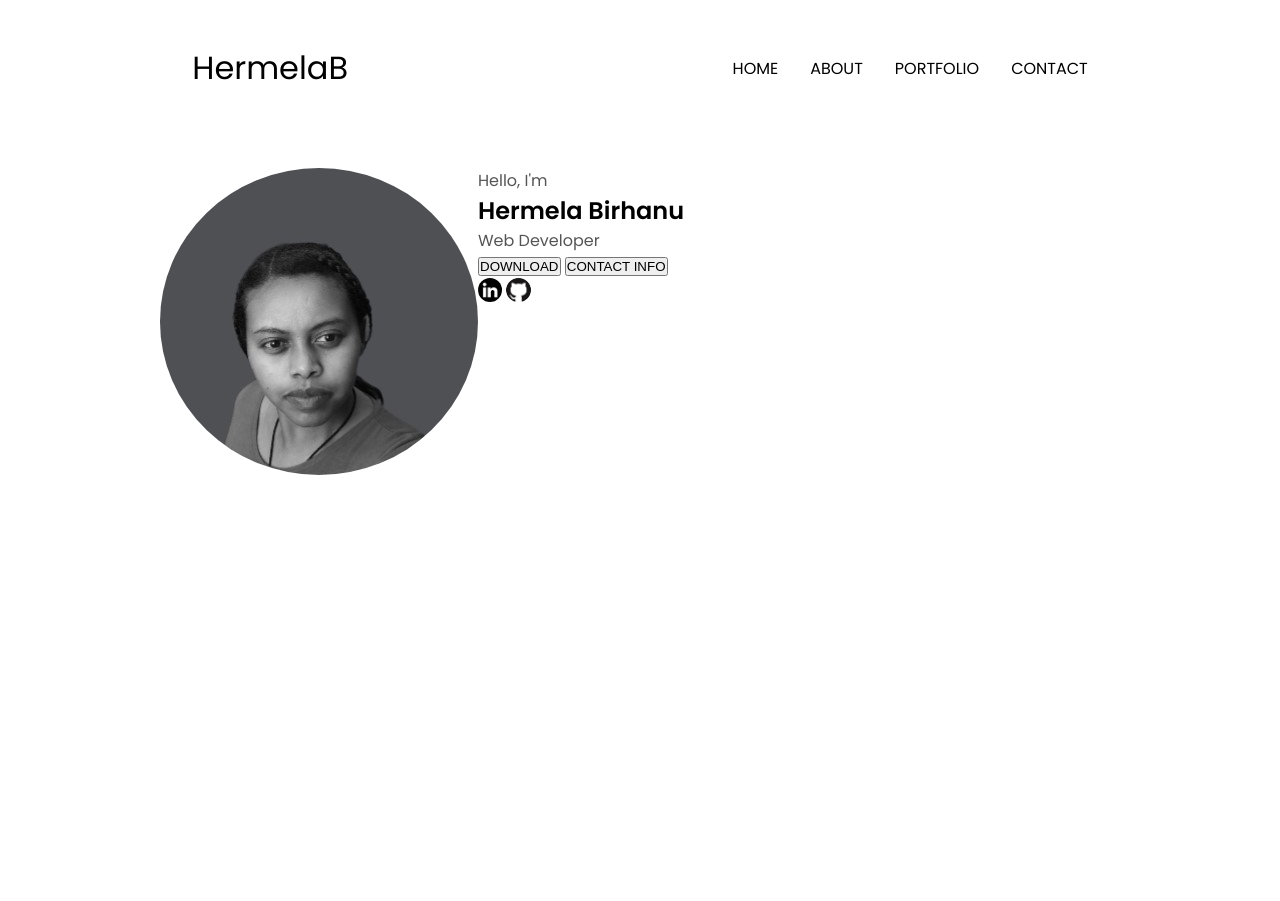
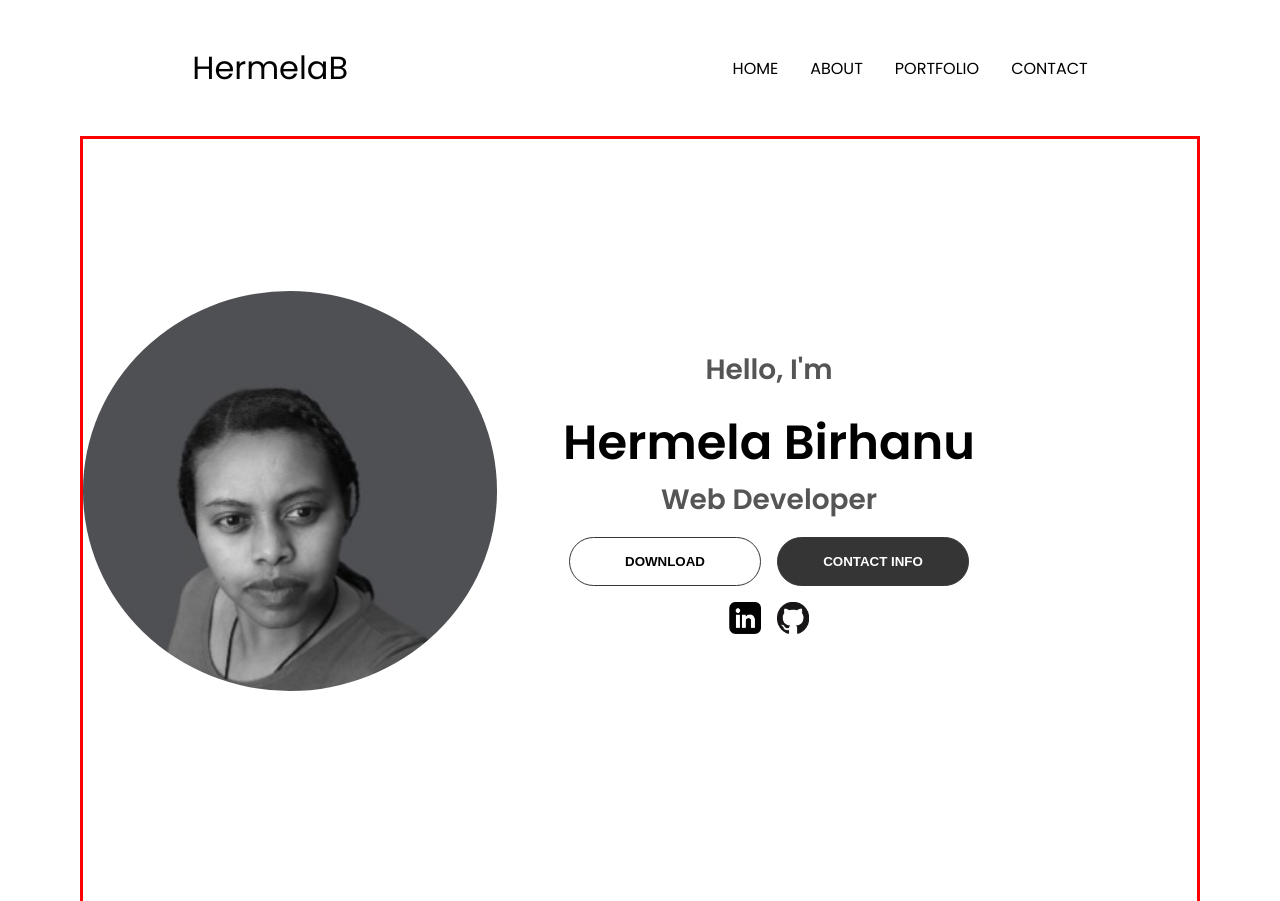
Before and after one commit to Hermelab1/Build-a-Portfolio-Website-with-HTML-CSS-and-JavaScript, a plain HTML site: page index.html in a window 1280 px wide. Shown: the top 901 px of the page. Drawn offline with Linux system fonts and the light colour scheme.

Commit message:
2nd Commit

```diff
--- a/css/master.css
+++ b/css/master.css
@@ -130,23 +130,114 @@ a:hover{
 /*Sections-home*/
 section{
     padding-top: 4vh;
+    border: red solid;
     height: 96vh;
-    margin: 0 10rem;
+    margin: 0 5rem;
     box-sizing: border-box;
     min-height: fit-content;
 }
-#section-home{
+#home{
     display: flex;
+}
+
+#profile{
+    display: flex;
+    justify-content: center;
+    gap: 5rem;
+    height: 80vh;
+}
+.home-section-image{
+    display: flex;
+    height: 400px;
+    width: 400px;
+    margin: auto 0;
 }
 .home-section-image img{
     border-radius: 50%;
+}
+.home-section-text{
+    align-self: center;
+    text-align: center;
+}
+
+.home-section-text p{
+    font-weight: 600;
+}
+.home-section-text-p1{
+    text-align: center;
+    font-size: 1.75rem;
+    margin-bottom: 1rem;
 
 }
-#socials-containers img{
-    border-radius: 50%;
-    height: 1.5rem;
-    align-items: center;
+.home-section-text-p2{
+    text-align: center;
+   font-size: 1.75rem;
+   margin-bottom: 1rem;
 }
+.title{
+    font-size: 3rem;
+    text-align: center;
+}
+#socials-containers{
+    display: flex;
+    justify-content:center;
+    margin-top: 1rem;
+    gap: 1rem;
+}
+
+.icon{
+    cursor: pointer;
+    height: 2rem;
+}
+
+.btn-container
+{
+    display: flex;
+    justify-content: center;
+    gap: 1rem;
+}
+
+.btn{
+    font-weight: 600;
+    transition: all 300ms ease;
+    padding: 1rem;
+    width: 12rem;
+    border-radius: 2rem;
+}
+.btn-color-2,
+.btn-color-1{
+    border: rgb(53,53,53) 0.1rem solid;
+}
+.btn-color-1:hover,
+.btn-color-2:hover{
+    cursor: pointer;
+
+}
+.btn-color-1,
+.btn-color-2:hover{
+    background: rgb(53,53,53);
+    color: white;
+}
+.btn-color-1:hover{
+    background: rgb(0,0,0)
+}
+
+.btn-color-2{
+    background: none;
+}
+
+.btn-color-2:hover{
+    border: rgb(255,255,255) 0.1rem  solid;
+}
+
+.btn-container{
+    gap: 1rem;
+}
+
+
+
+
+
 
 
 
@@ -192,4 +283,5 @@ section{
     #hamburger-nav{
         display: flex;
     }
+
 }
--- a/index.html
+++ b/index.html
@@ -21,7 +21,7 @@
         </div>
         <div class="nav-links">
             <ul class="nav-links">
-                <li><a href="#home">HOME</a></li>
+                <li><a href="#section-home">HOME</a></li>
                 <li><a href="#about">ABOUT</a></li>
                 <li><a href="#portfolio">PORTFOLIO</a></li>
                 <li><a href="#contact">CONTACT</a></li>
@@ -50,7 +50,8 @@
         </div>
     </nav>
 
-    <section id="section-home">
+    <section id="home">
+        <div id="profile">
             <div class="home-section-image">
                 <img src="./images/image.jpg" alt="Hermela Picture">
             </div>
@@ -63,9 +64,41 @@
                     <button class="btn btn-color-1" onclick="location.href='./#contact'">CONTACT INFO</button>
                 </div>
                 <div id="socials-containers">
-                <img src="./images/linkdin.png" alt="My linkedin" class="icon" onclick="location.href='http://www.linkedin.com/in/hermela-birhanu-9934b42a9'">
-                <img src="./images/GitHub.png" alt="My linkedin" class="icon" onclick="location.href='https://github.com/Hermelab1'">
+                    <img src="./images/linkdin.png" alt="My Linkedin" class="icon" onclick="location.href='http://www.linkedin.com/in/hermela-birhanu-9934b42a9'">
+                    <img src="./images/GitHub.png" alt="My GitHub" class="icon" onclick="location.href='https://github.com/Hermelab1'">
                 </div>
+            </div>
+
+        </div>
+    </section>
+    <section id="about">
+        <p class="home-section-text-p1"></p>
+        <h1 class="title">About me. . .</h1>
+       <div class="section-container">
+        <div class="section__pic-container">
+            <img src="./images/image.jpg" alt="Profile Picture" class="about_pic">
+            <div class="about-details-container">
+                <div class="about-containers">
+                    <div class="details-container">
+                        <img src="./images/experience.png" alt="experience" class="icon">
+                        <h3>Experience</h3>
+                        <p>2+ years <br> Web Developer</p>
+                    </div>
+                    <div class="details-container">
+                        <img src="./images/education.png" alt="education" class="icon">
+                        <h3>Educational Background</h3>
+                        <p>B.Sc. Bachlore Degree <br> Computer Science</p>
+                    </div>
+                </div>
+                <div class="text-container">
+                    <p>
+                        I am Hermela Birhanu. I hold a BSC degree in computer science and have been working web developement for a Short Period. I’m a responsible and energetic individual who excels at working with others to achieve objectives on time and with excellence.
+                    </p>
+
+                </div>
+            </div>
+        </div>
+
        </div>
     </section>
 
```
Also changed, not shown: images/education.png (added), images/experience.png (added). Lines whose indentation alone changed are shown as unchanged.
